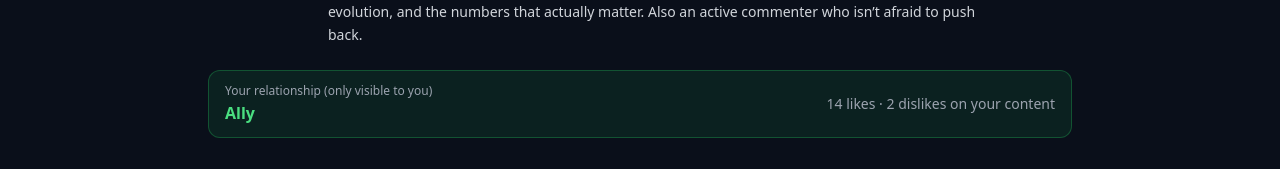
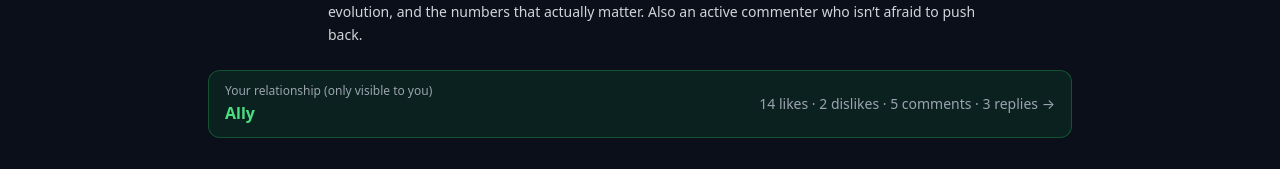
Before and after one commit to sheado44/-4, a Next.js app: page /profile in a window 1280 px wide. Shown: the part 285-454 px from the top of the page. Built offline with nearby package versions, Linux system fonts and the light colour scheme.

Commit message:
Refactor ProfilePage to simplify relationship display
Removed prototype relationship object and updated relationship display.

```diff
--- a/src/app/profile/page.tsx
+++ b/src/app/profile/page.tsx
@@ -5,15 +5,6 @@ import Link from "next/link";
 
 export default function ProfilePage() {
   const [activeTab, setActiveTab] = useState<"articles" | "comments" | "about">("articles");
-
-  // Prototype: this would only show when viewing someone else's profile
-  const relationship = {
-    status: "Ally", // Ally | Neutral | Foe | Unknown
-    likes: 14,
-    dislikes: 2,
-    color: "text-green-400",
-    bg: "bg-green-500/10 border-green-500/30",
-  };
 
   return (
     <main className="max-w-4xl mx-auto px-4 py-10">
@@ -51,20 +42,21 @@ export default function ProfilePage() {
         </div>
       </div>
 
-      {/* Private Relationship Signal (only visible to you) */}
-      <div className={`mb-8 rounded-xl border px-4 py-3 ${relationship.bg}`}>
+      {/* Private Relationship Signal */}
+      <Link
+        href="/relationship"
+        className="block mb-8 rounded-xl border border-green-500/30 bg-green-500/10 px-4 py-3 hover:bg-green-500/15 transition"
+      >
         <div className="flex flex-col sm:flex-row sm:items-center justify-between gap-2">
           <div>
             <div className="text-xs text-gray-400 mb-0.5">Your relationship (only visible to you)</div>
-            <div className={`font-semibold ${relationship.color}`}>
-              {relationship.status}
-            </div>
+            <div className="font-semibold text-green-400">Ally</div>
           </div>
           <div className="text-sm text-gray-400">
-            {relationship.likes} likes · {relationship.dislikes} dislikes on your content
+            14 likes · 2 dislikes · 5 comments · 3 replies →
           </div>
         </div>
-      </div>
+      </Link>
 
       {/* Stats Row */}
       <div className="grid grid-cols-2 md:grid-cols-4 gap-3 mb-10">
```
